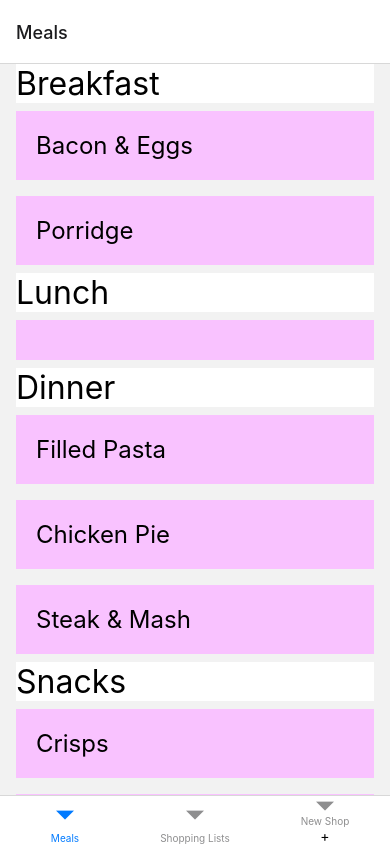
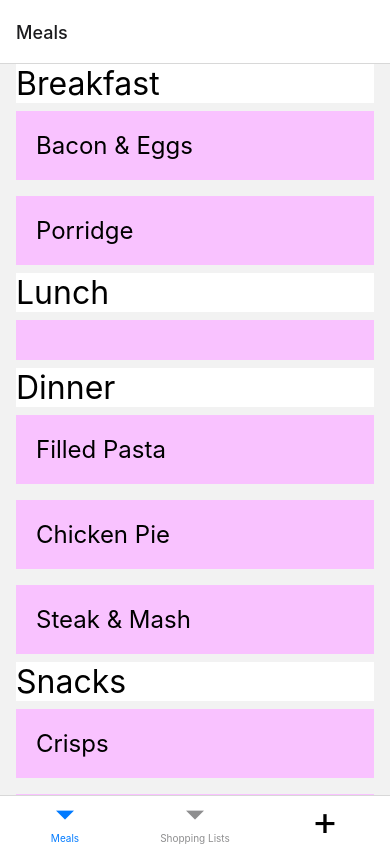
Before and after one commit to ralphsaunders/meal-deck, a React Native app: screen / in a window 390 px wide. Built offline with nearby package versions, Linux system fonts and the light colour scheme.

Commit message:
Fixup tab bar

```diff
--- a/App.jsx
+++ b/App.jsx
@@ -36,8 +36,7 @@ const ShoppingListsStack = () => {
 
 const CustomTabBarButton = ({ children, onPress }) => (
     <TouchableOpacity onPress={onPress} style={{ flex: 1 }}>
-        {children}
-        <Text style={{ textAlign: "center" }}>+</Text>
+        <Text style={{ textAlign: "center", fontSize: 40 }}>+</Text>
     </TouchableOpacity>
 );
 
@@ -82,6 +81,7 @@ export default function App() {
                         name="New Shop"
                         component={NewShopScreen}
                         options={{
+                            tabBarLabel: "",
                             tabBarButton: (props) => (
                                 <CustomTabBarButton
                                     {...props}
```
